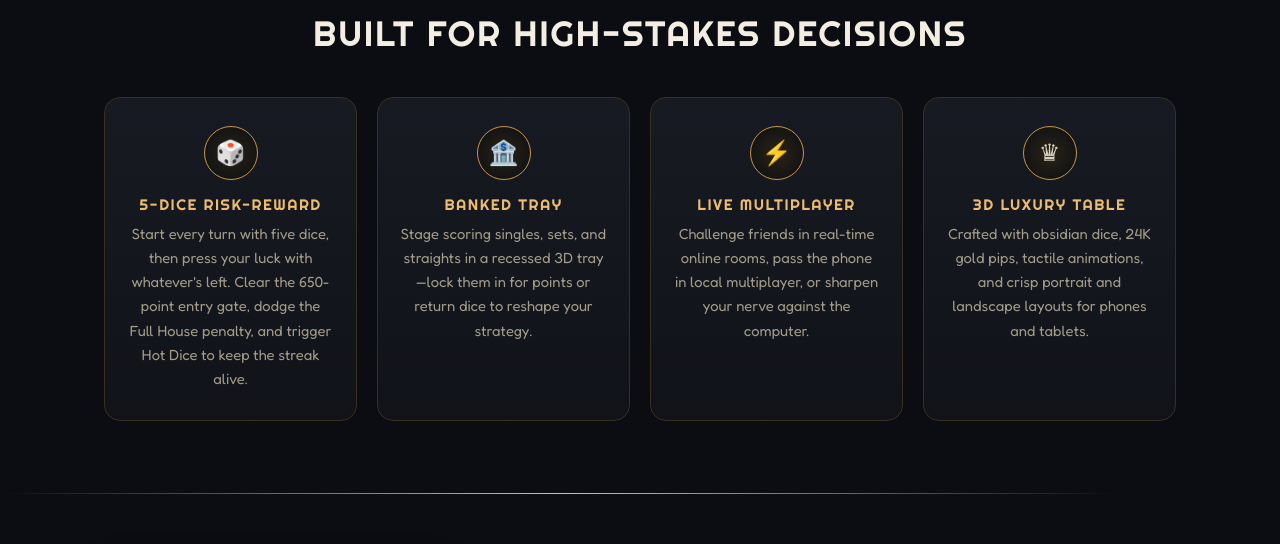
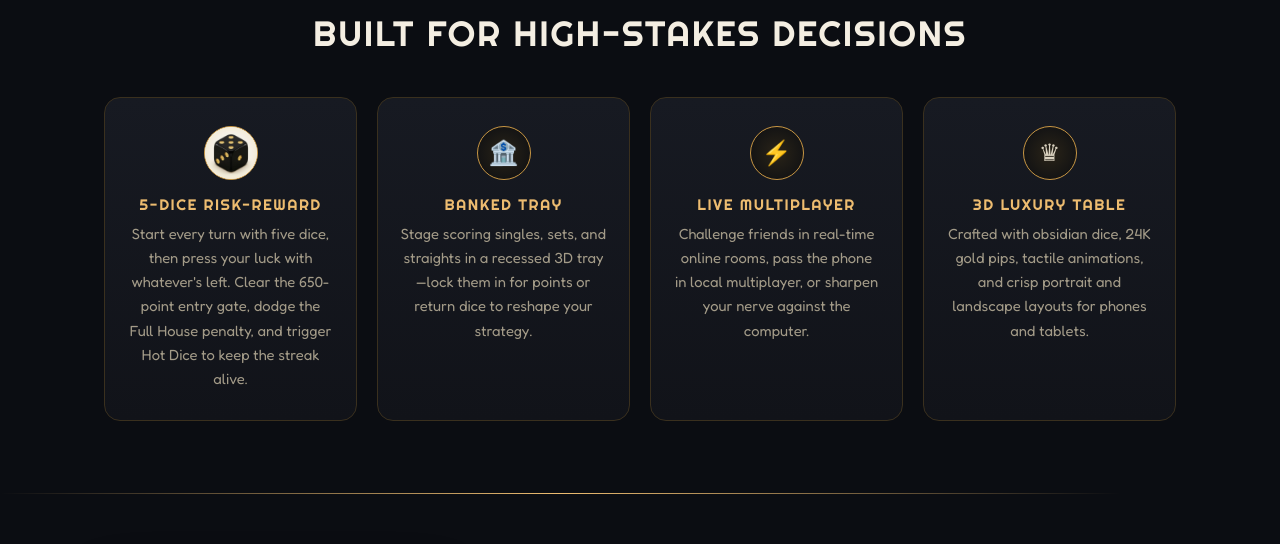
Before and after one commit to vinnieti/lakegamesllc-website, a plain HTML site: page index.html in a window 1280 px wide. Shown: the part 1028-1572 px from the top of the page. Drawn offline with Linux system fonts and the light colour scheme.

Commit message:
Replace generic die emoji with luxury black-and-gold die icon

```diff
--- a/assets/css/styles.css
+++ b/assets/css/styles.css
@@ -145,6 +145,8 @@ section { padding: 4.5rem 0; }
   width: 54px; height: 54px; margin: 0 auto 1rem; border-radius: 50%; display: grid; place-items: center;
   font-size: 1.5rem; border: 1px solid var(--gold-mid); background: radial-gradient(circle, #2a2418, #0B0D12);
 }
+.feature .icon-img { overflow: hidden; padding: 0; background: #FAF6EE; }
+.feature .icon-img picture, .feature .icon-img img { width: 100%; height: 100%; display: block; object-fit: cover; }
 .feature h3 { font-size: .95rem; letter-spacing: .1em; color: var(--gold); margin: 0 0 .5rem; }
 .feature p { font-size: .92rem; color: var(--muted); margin: 0; }
 
--- a/index.html
+++ b/index.html
@@ -130,7 +130,12 @@
 
         <div class="features">
           <article class="card feature">
-            <div class="icon" aria-hidden="true">🎲</div>
+            <div class="icon icon-img" aria-hidden="true">
+              <picture>
+                <source srcset="assets/img/luxury-die-icon.webp" type="image/webp">
+                <img src="assets/img/luxury-die-icon.png" alt="" width="54" height="54" loading="lazy">
+              </picture>
+            </div>
             <h3>5-DICE RISK-REWARD</h3>
             <p>Start every turn with five dice, then press your luck with whatever's left. Clear the 650-point entry gate, dodge the Full House penalty, and trigger Hot Dice to keep the streak alive.</p>
           </article>
```
Also changed, not shown: assets/img/luxury-die-icon.png (added), assets/img/luxury-die-icon.webp (added).
